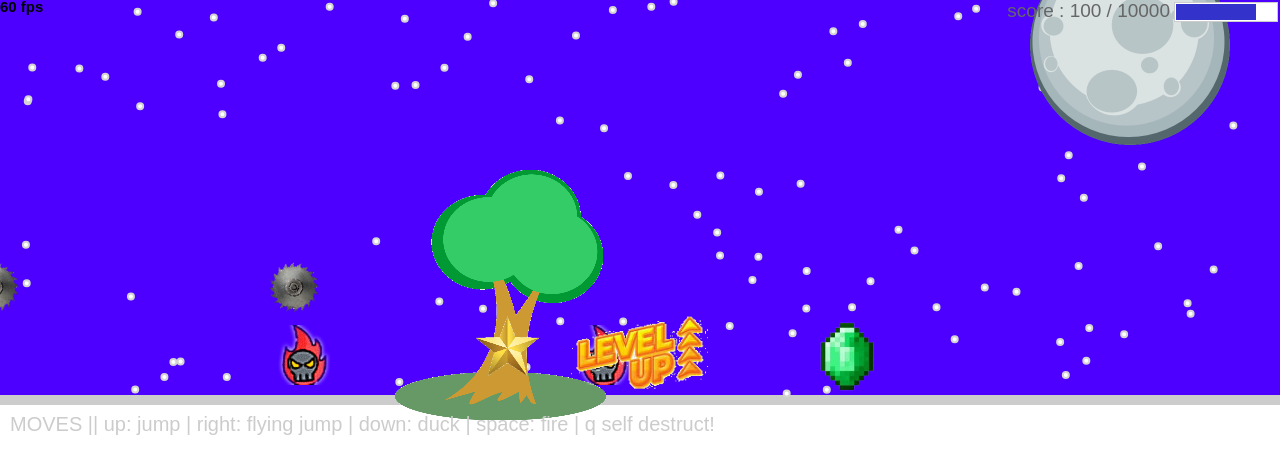
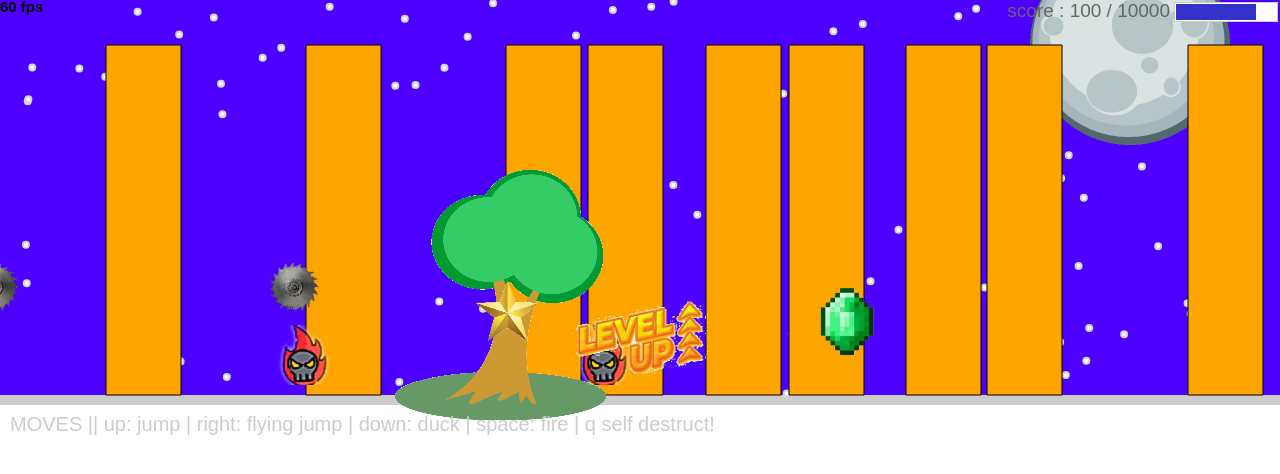
Before and after one commit to JaidenReaux/JaidenReaux.github.io, a website: page fsd-projects/runtime/index.html in a window 1280 px wide. Drawn offline with Linux system fonts and the light colour scheme.

Commit message:
add build a house project

```diff
--- a/fsd-projects/runtime/js/levelData.js
+++ b/fsd-projects/runtime/js/levelData.js
@@ -21,10 +21,10 @@ var makeLevelData = function (window) {
           { type: "enemy", x: 400, y: groundY - 50, speed: -3, damage: 10, image:"img/enemy1.png", offsetX: -35, offsetY: -25, scale: 0.5},
           {type: "enemy", x: 900, y: groundY - 50, speed: -2, damage: 10, image:"img/enemy1.png", offsetX: -35, offsetY: -25, scale: 0.5},
           {type: "enemy", x: 1200, y: groundY - 50, speed: -2, damage: 10,image:"img/enemy1.png", offsetX: -35, offsetY: -25, scale: 0.5},
-          {type: "reward", x: 900, y: groundY - 55, speed: 3, image:"img/goldstar.png", offsetX: -35, offsetY: -25, scale: 0.5},
-          {type: "reward", x: 1400, y: groundY - 55, speed: 3, image:"img/goldstar.png", offsetX: -35, offsetY: -25, scale: 0.5},
-         {type: "reward", x: 1700, y: groundY - 55, speed: 3, image:"img/emerald1.png", offsetX: -35, offsetY: -25, scale: 0.5},
-          {type: "marker", x: 1500, y: groundY - 75, speed: -3, image:"img/up.png", offsetX: -35, offsetY: -25, scale: 0.9},
+          {type: "reward", x: 900, y: groundY - 90, speed: 3, image:"img/goldstar.png", offsetX: -35, offsetY: -25, scale: 0.5},
+          {type: "reward", x: 1400, y: groundY - 90, speed: 3, image:"img/goldstar.png", offsetX: -35, offsetY: -25, scale: 0.5},
+         {type: "reward", x: 1700, y: groundY - 90, speed: 3, image:"img/emerald1.png", offsetX: -35, offsetY: -25, scale: 0.5},
+          {type: "marker", x: 1500, y: groundY - 90, speed: -3, image:"img/up.png", offsetX: -35, offsetY: -25, scale: 0.9},
         ],
       },
       {
@@ -38,11 +38,11 @@ var makeLevelData = function (window) {
           { type: "enemy", x: 400, y: groundY - 50, speed: -3, damage: 10, image:"img/solider1.png", offsetX: -35, offsetY: -25, scale: 0.5},
           {type: "enemy", x: 900, y: groundY - 50, speed: -2, damage: 10, image:"img/solider1.png", offsetX: -35, offsetY: -25, scale: 0.5},
           {type: "enemy", x: 1200, y: groundY - 50, speed: -2, damage: 10,image:"img/solider1.png", offsetX: -35, offsetY: -25, scale: 0.5},
-          {type: "reward", x: 1000, y: groundY - 55, speed: 3},
-          {type: "reward", x: 900, y: groundY - 55, speed: 3, image:"img/goldstar.png", offsetX: -35, offsetY: -25, scale: 0.5},
-         {type: "reward", x: 1400, y: groundY - 55, speed: 3, image:"img/goldstar.png", offsetX: -35, offsetY: -25, scale: 0.5},
-        {type: "reward", x: 1700, y: groundY - 55, speed: 3, image:"img/emerald1.png", offsetX: -35, offsetY: -25, scale: 0.5},
-          {type: "marker", x: 1500, y: groundY - 75, speed: -3, image:"img/up.png", offsetX: -35, offsetY: -25, scale: 0.9},
+          {type: "reward", x: 1000, y: groundY - 90, speed: 3},
+          {type: "reward", x: 900, y: groundY - 90, speed: 3, image:"img/goldstar.png", offsetX: -35, offsetY: -25, scale: 0.5},
+         {type: "reward", x: 1400, y: groundY - 90, speed: 3, image:"img/goldstar.png", offsetX: -35, offsetY: -25, scale: 0.5},
+        {type: "reward", x: 1700, y: groundY - 90, speed: 3, image:"img/emerald1.png", offsetX: -35, offsetY: -25, scale: 0.5},
+          {type: "marker", x: 1500, y: groundY - 90, speed: -3, image:"img/up.png", offsetX: -35, offsetY: -25, scale: 0.9},
         ],
 
 
--- a/fsd-projects/runtime/js/view/background.js
+++ b/fsd-projects/runtime/js/view/background.js
@@ -65,8 +65,8 @@ var background = function (window) {
 
 
             // TODO 4: Part 1 - Add buildings!     Q: This is before TODO 4 for a reason! Why?
-            /* for (var i = 0; i < 5; i++) {
-            var buildingColors = ["blue","green", "purple","yellow","teal"];
+             for (var i = 0; i < 10; i++) {
+            var buildingColors = ["orange","orange", "orange","orange","orange", "orange","orange", "orange","orange","orange"];
             var buildingHeight = 350;
             var building = draw.rect(75, buildingHeight, buildingColors[i], "Black", 1);
             building.x = 200 * i;
@@ -75,7 +75,7 @@ var background = function (window) {
             buildings.push(building);
 
 }
-            */
+
             // TODO 3: Part 1 - Add a tree
             tree = draw.bitmap("img/tree.png");
             tree.x = 300;
```
Also changed, not shown: portfolio.html (+2 -1 lines).
